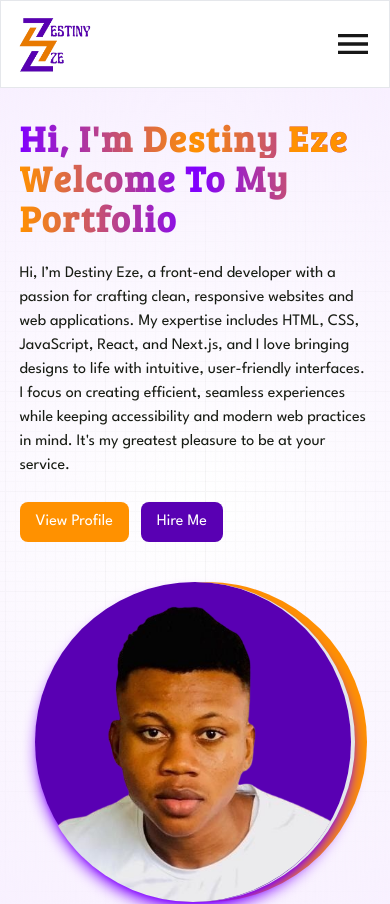
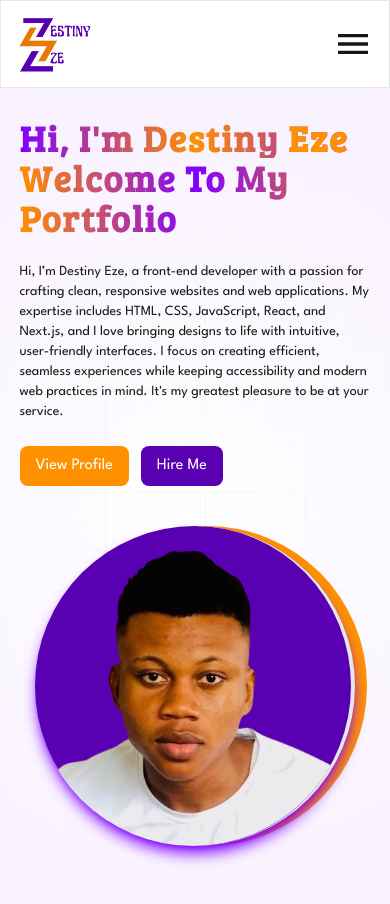
Before and after one commit to Destycoco/portfolio, a Next.js app: page / in a window 390 px wide. Shown: the top 904 px of the page. Built offline with nearby package versions, Linux system fonts and the light colour scheme.

Commit message:
updated the font sizes for the smaller screens

```diff
--- a/app/globals.css
+++ b/app/globals.css
@@ -38,7 +38,7 @@ body {
 
 .main:before {
   /* background-color: #8000ff; */
-  background: radial-gradient(circle, rgba(2, 0, 36, 0) 0, #f8f0ff 100%);
+  background: radial-gradient(circle, rgba(255, 255, 255, 0.2) 0, #f8f0ff 100%);
   position: absolute;
   content: '';
   z-index: 2;
--- a/components/contact/contact.jsx
+++ b/components/contact/contact.jsx
@@ -7,7 +7,7 @@ const Contact = () => {
       <H3 className="text-center font-brandFont mt-2 mb-8 w-fit pb-1 line m-auto relative">
         Contact Me
       </H3>
-      <div className="bg-[#e6d0fd] md:px-12 px-4 py-4 rounded-lg mt-12">
+      <div className=" bg-brandPurple md:bg-[#e6d0fd] md:px-12 px-4 py-4 rounded-lg mt-12">
         <H2 className="font-brandFont mb-3 ">Get In Touch</H2>
         <div className="flex mb-8">
           <Formsection />
--- a/components/fonts/paragraph.jsx
+++ b/components/fonts/paragraph.jsx
@@ -1,6 +1,8 @@
 const P = ({ children, className = '' }) => {
   return (
-    <p className={`text-base text-brandBlack ${className} `}>{children}</p>
+    <p className={`text-base max-sm:text-sm text-brandBlack ${className} `}>
+      {children}
+    </p>
   );
 };
 
--- a/components/profile/profile.jsx
+++ b/components/profile/profile.jsx
@@ -161,7 +161,7 @@ const Profile = () => {
                 </H1>
                 <H1>
                   LinkedIn:{' '}
-                  <span className="font-normal">
+                  <span className="font-normal max-sm:font-light">
                     <Link href={Contact.linkedIn} target="_blank">
                       {Contact.linkedIn}
                     </Link>
@@ -169,7 +169,7 @@ const Profile = () => {
                 </H1>
                 <H1>
                   Youtube:{' '}
-                  <span className="font-normal">
+                  <span className="font-normal max-sm:font-light">
                     <Link href={Contact.youtube} target="_blank">
                       {Contact.youtube}
                     </Link>
```
